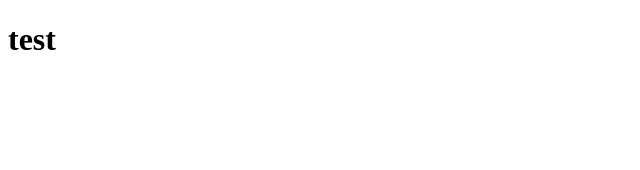
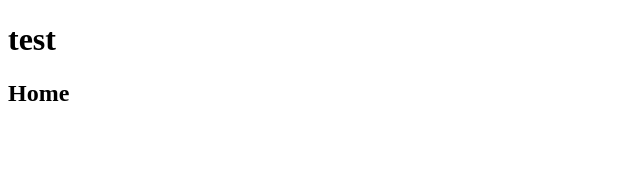
Before and after one commit to ventsislavivanov/react-exam, a React (Vite) app: page / in a window 1280 px wide. Shown: the top 170 px of the page, without its empty margins (0-640 px from the left). Built offline with nearby package versions, Linux system fonts and the light colour scheme.

Commit message:
Add react-router and set up basic routing

```diff
--- a/package.json
+++ b/package.json
@@ -11,7 +11,8 @@
 	},
 	"dependencies": {
 		"react": "^19.2.0",
-		"react-dom": "^19.2.0"
+		"react-dom": "^19.2.0",
+		"react-router": "^7.9.6"
 	},
 	"devDependencies": {
 		"@eslint/js": "^9.39.1",
--- a/src/App.jsx
+++ b/src/App.jsx
@@ -1,9 +1,13 @@
+import { Route, Routes } from "react-router";
 
 function App() {
 
 	return (
 		<>
 			<h1>test</h1>
+			<Routes>
+				<Route path="/" element={<h2>Home</h2>} />
+			</Routes>
 		</>
 	)
 }
--- a/src/main.jsx
+++ b/src/main.jsx
@@ -1,6 +1,9 @@
 import { createRoot } from 'react-dom/client'
 import App from './App.jsx'
+import { BrowserRouter } from "react-router";
 
 createRoot(document.getElementById('root')).render(
-    <App />
+	<BrowserRouter>
+		<App />
+	</BrowserRouter>
 )
```
Also changed, not shown: 1 other file (tests, documents, lock files or other folders).
